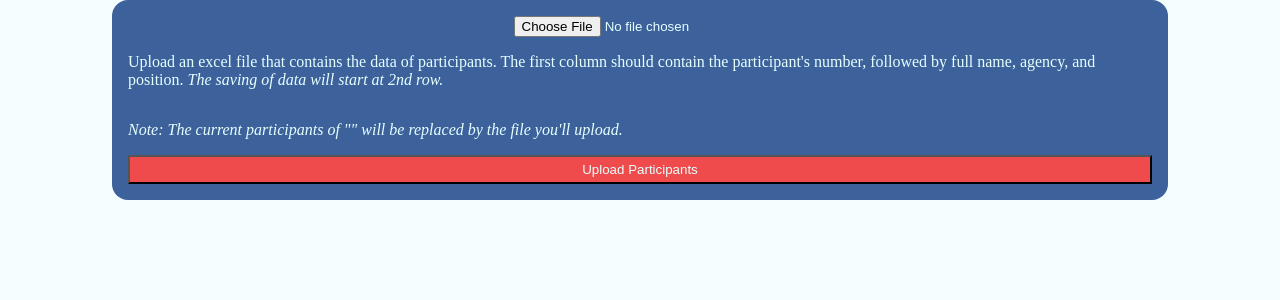
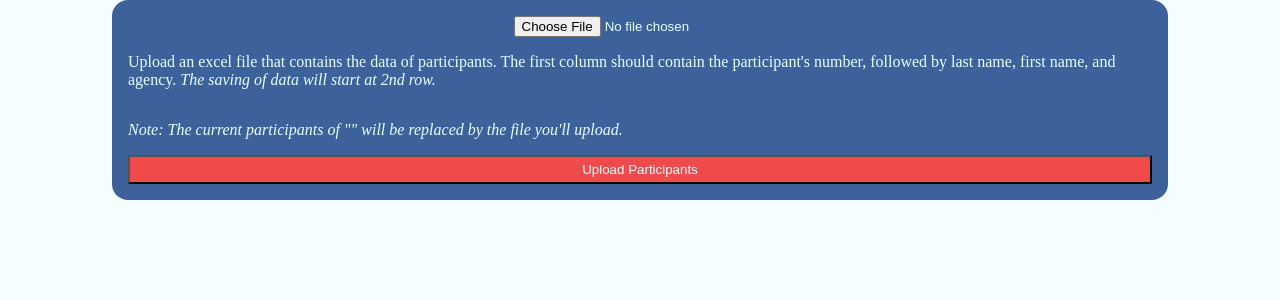
Before and after one commit to chadgian/hrd-qr, a PHP site: page /pages/addParticipant.php?id=1 in a window 1280 px wide. Shown: the part 136-436 px from the top of the page. Run offline with PHP 8.4, Linux system fonts and the light colour scheme; the template is opened without the code that fills it, so the values that code supplies are empty.

Commit message:
Minor changes

```diff
--- a/pages/addParticipant.php
+++ b/pages/addParticipant.php
@@ -41,7 +41,7 @@
                 echo "<input type='hidden' name='trainingID' value=$trainingID>";
             ?>
             <center><input type="file" name="excelFile" id="excelFile"></center>
-            <p>Upload an excel file that contains the data of participants. The first column should contain the participant's number, followed by full name, agency, and position. <i>The saving of data will start at 2nd row.</i></p>
+            <p>Upload an excel file that contains the data of participants. The first column should contain the participant's number, followed by last name, first name, and agency. <i>The saving of data will start at 2nd row.</i></p>
             <p><i>Note: The current participants of "<?php echo "$trainingName" ?>" will be replaced by the file you'll upload.</i></p>
             <input type="submit" value="Upload Participants">
         </form>
--- a/pages/viewAttendance.php
+++ b/pages/viewAttendance.php
@@ -110,8 +110,8 @@
                 // Initial fetch
                 fetchData();
 
-                // Set interval to fetch data every 5 seconds
-                // setInterval(fetchData, 1000);
+                Set interval to fetch data every 1 seconds
+                setInterval(fetchData, 1000);
             });
         </script>
     </body>
```
